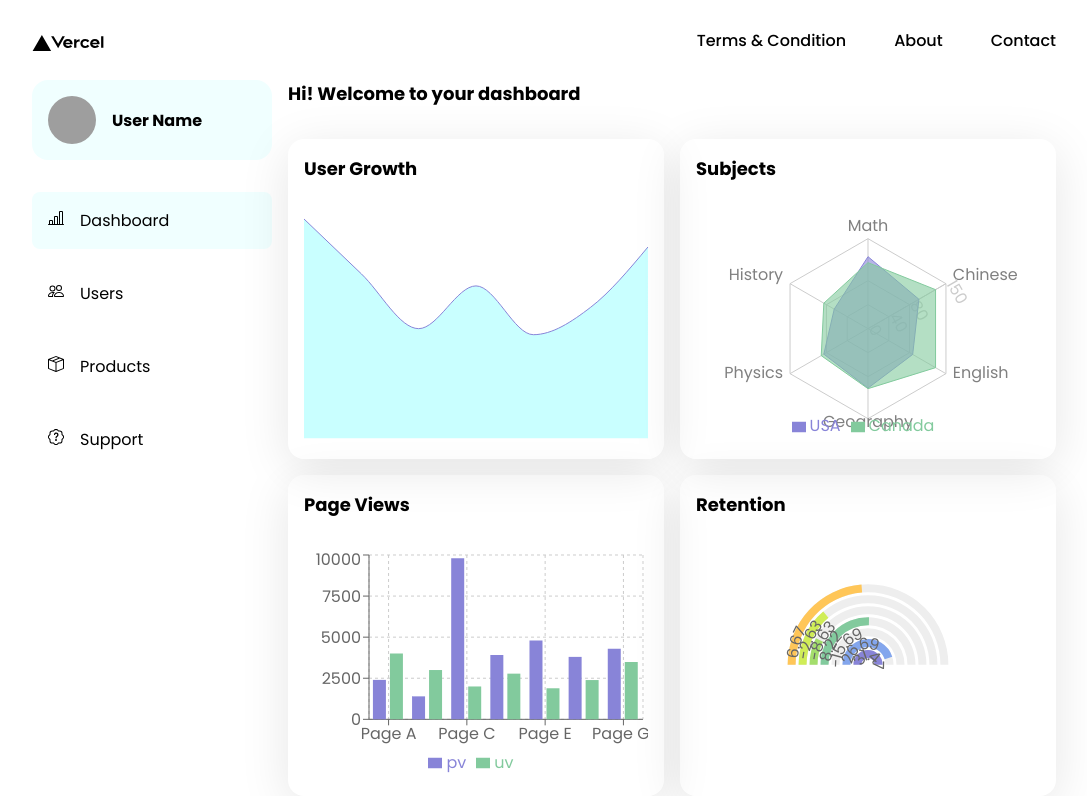
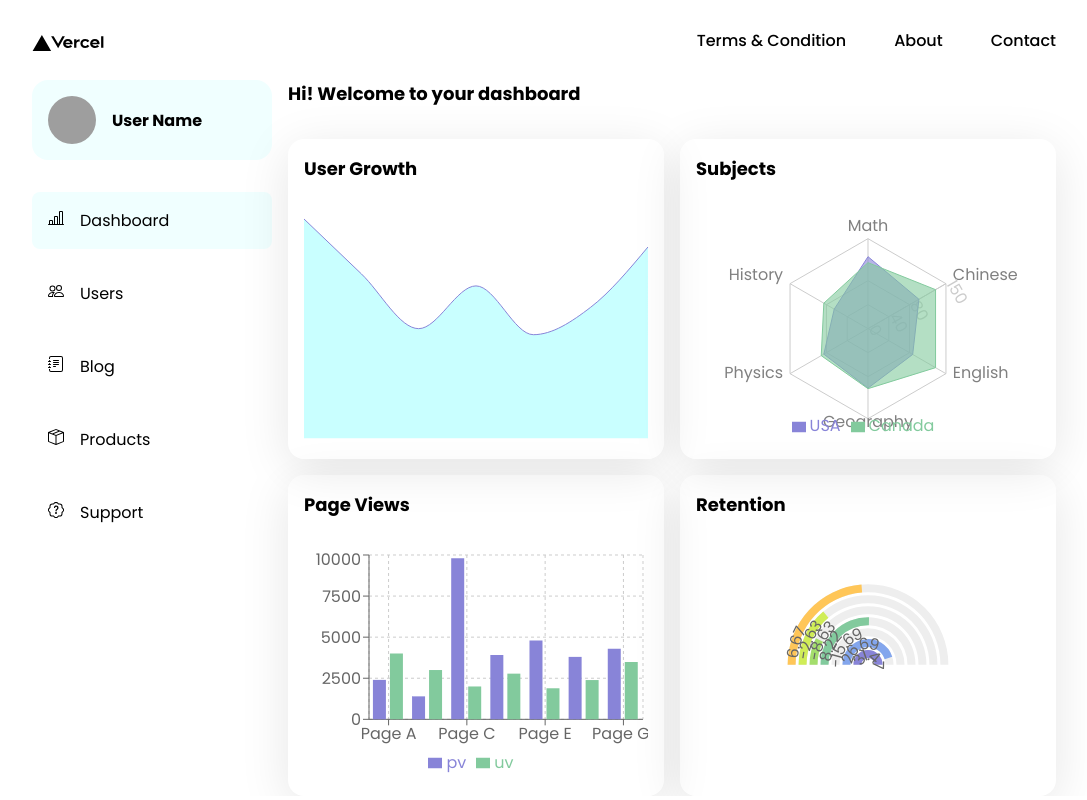
Before and after one commit to aronnoahsan/dashboard, a Next.js app: page / in a window 1280 px wide. Shown: the whole page, without its empty margins (96-1183 px from the left). Built offline with nearby package versions, Linux system fonts and the light colour scheme; grey boxes are pictures that could not be loaded.

Commit message:
blog added

```diff
--- a/components/Sidebar.jsx
+++ b/components/Sidebar.jsx
@@ -65,6 +65,27 @@ function Sidebar() {
             </div>
           </li>
           <li className={styles.list__item}>
+            <div className={listClassName("/dashboard/blog")}>
+              <div>
+                <svg
+                  xmlns="http://www.w3.org/2000/svg"
+                  width="16"
+                  height="16"
+                  fill="currentColor"
+                  className="bi bi-journal-text"
+                  viewBox="0 0 16 16"
+                >
+                  <path d="M5 10.5a.5.5 0 0 1 .5-.5h2a.5.5 0 0 1 0 1h-2a.5.5 0 0 1-.5-.5zm0-2a.5.5 0 0 1 .5-.5h5a.5.5 0 0 1 0 1h-5a.5.5 0 0 1-.5-.5zm0-2a.5.5 0 0 1 .5-.5h5a.5.5 0 0 1 0 1h-5a.5.5 0 0 1-.5-.5zm0-2a.5.5 0 0 1 .5-.5h5a.5.5 0 0 1 0 1h-5a.5.5 0 0 1-.5-.5z" />
+                  <path d="M3 0h10a2 2 0 0 1 2 2v12a2 2 0 0 1-2 2H3a2 2 0 0 1-2-2v-1h1v1a1 1 0 0 0 1 1h10a1 1 0 0 0 1-1V2a1 1 0 0 0-1-1H3a1 1 0 0 0-1 1v1H1V2a2 2 0 0 1 2-2z" />
+                  <path d="M1 5v-.5a.5.5 0 0 1 1 0V5h.5a.5.5 0 0 1 0 1h-2a.5.5 0 0 1 0-1H1zm0 3v-.5a.5.5 0 0 1 1 0V8h.5a.5.5 0 0 1 0 1h-2a.5.5 0 0 1 0-1H1zm0 3v-.5a.5.5 0 0 1 1 0v.5h.5a.5.5 0 0 1 0 1h-2a.5.5 0 0 1 0-1H1z" />
+                </svg>
+              </div>
+              <div>
+                <Link href="/dashboard/blog">Blog</Link>
+              </div>
+            </div>
+          </li>
+          <li className={styles.list__item}>
             <div className={listClassName("/dashboard/products")}>
               <div>
                 <svg
```
Also changed, not shown: app/dashboard/blog/page.jsx (added, +11 -0 lines), components/BlogCard.jsx (added, +34 -0 lines), components/blogcard.module.css (added, +28 -0 lines).
